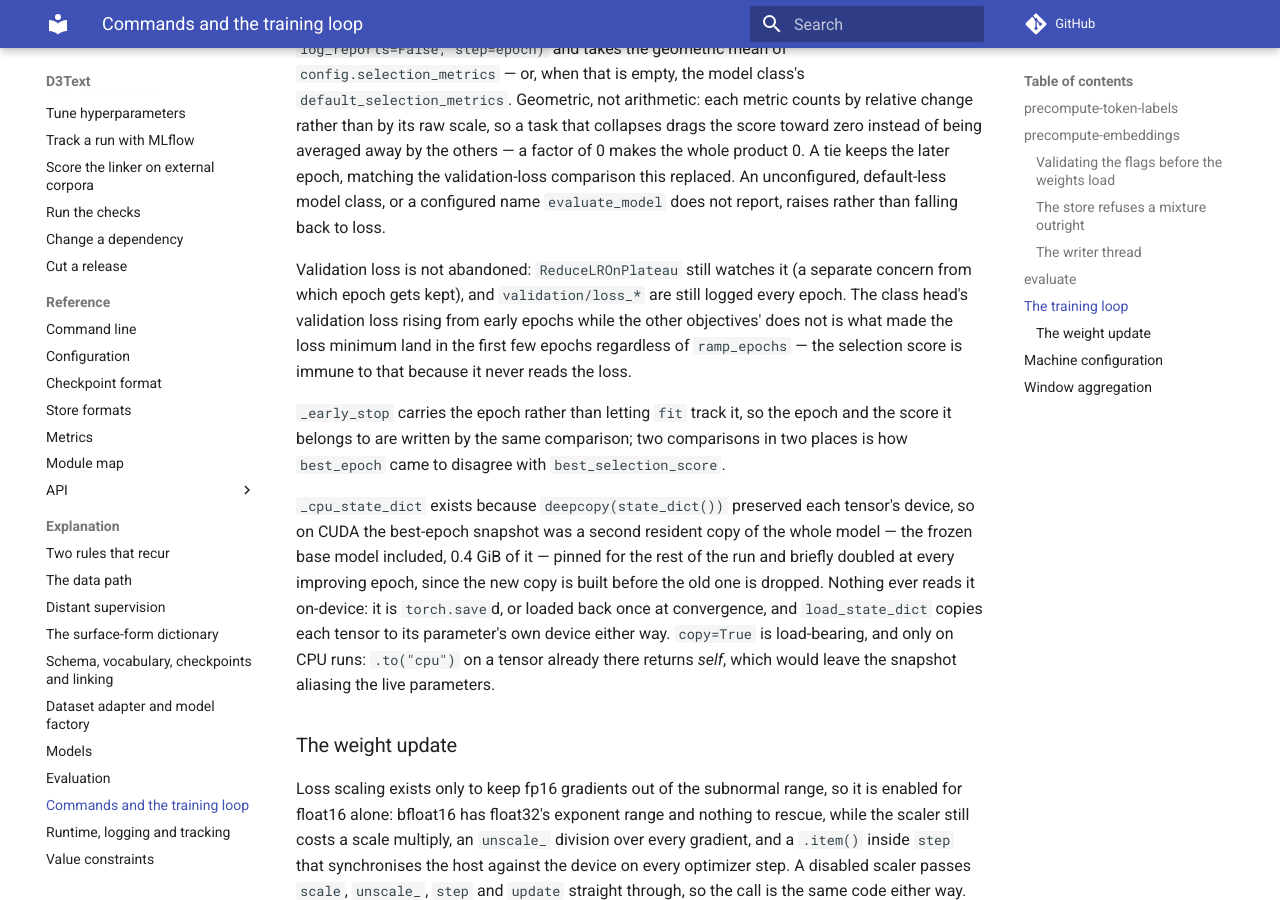
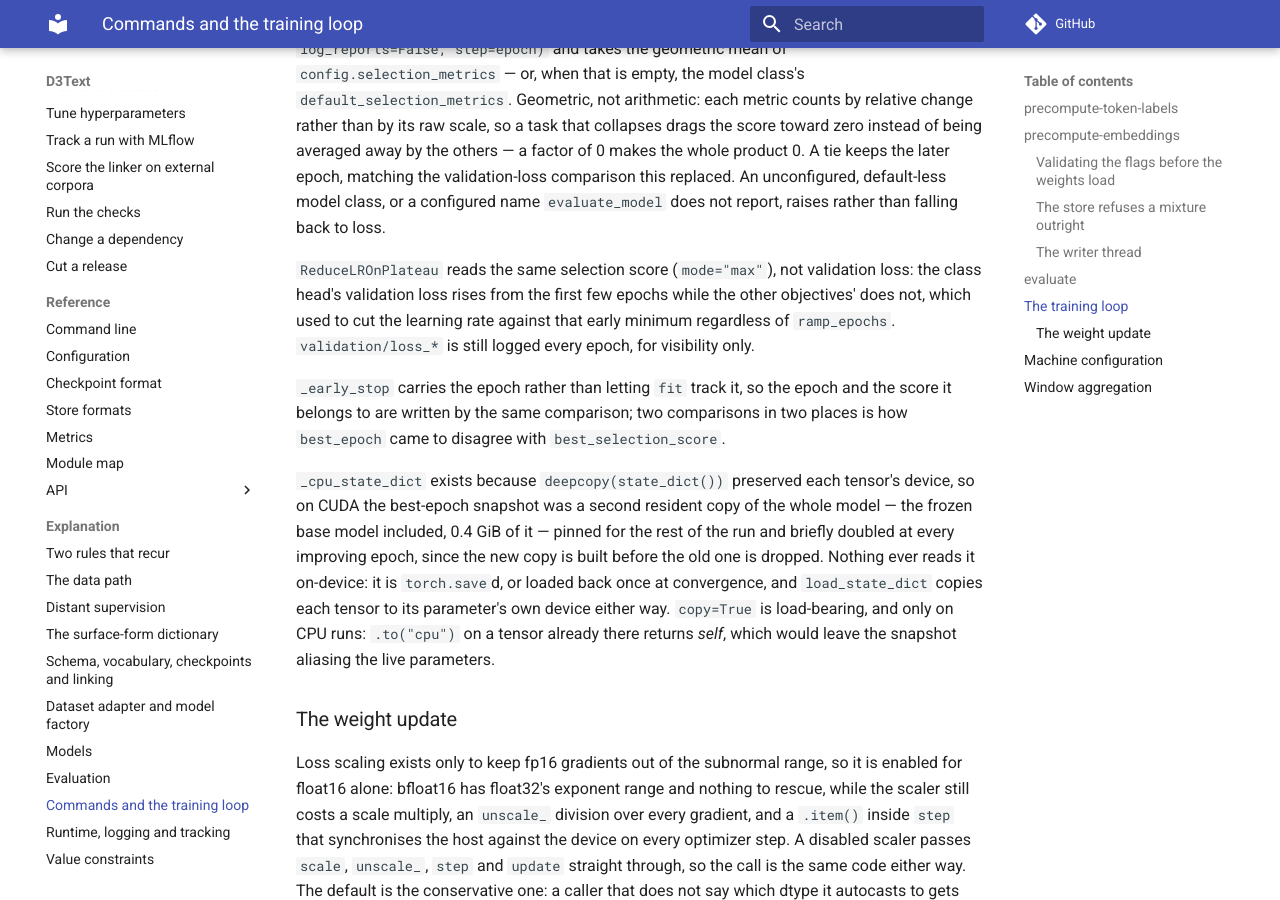
Before and after one commit to manuquadros/d3text, an MkDocs documentation site: the page built from docs/explanation/cli-and-training.md, in a window 1280 px wide and 900 px high, scrolled down 4549 px. Built offline with MkDocs 1.6.1 and Material for MkDocs 9.7.7, drawn with Linux system fonts in a browser that asks for light colours; comment, search, counter and statistics services are not loaded.

Commit message:
fix: step ReduceLROnPlateau on the selection score, not loss
The scheduler watched validation/loss_total in mode="min", and the class
head's overfitting drives that up from the first few epochs, so under
patience=2 the rate was halved against an early minimum while the
model was still improving. It now steps on the selection score that
_early_stop compares, with mode="max".

Configs setting lr_scheduler = "reduce_on_plateau", among them
current_model_config.toml, now follow a different learning-rate path.

```diff
--- a/docs/explanation/cli-and-training.md
+++ b/docs/explanation/cli-and-training.md
@@ -215,12 +215,11 @@
 name `evaluate_model` does not report, raises rather than falling back to
 loss.
 
-Validation loss is not abandoned: `ReduceLROnPlateau` still watches it (a
-separate concern from which epoch gets kept), and `validation/loss_*` are
-still logged every epoch. The class head's validation loss rising from
-early epochs while the other objectives' does not is what made the loss
-minimum land in the first few epochs regardless of `ramp_epochs` — the
-selection score is immune to that because it never reads the loss.
+`ReduceLROnPlateau` reads the same selection score (`mode="max"`), not
+validation loss: the class head's validation loss rises from the first few
+epochs while the other objectives' does not, which used to cut the learning
+rate against that early minimum regardless of `ramp_epochs`.
+`validation/loss_*` is still logged every epoch, for visibility only.
 
 `_early_stop` carries the epoch rather than letting `fit` track it, so the
 epoch and the score it belongs to are written by the same comparison; two
```
Also changed, not shown: docs/explanation/models.md (+4 -4 lines), 5 other files.
